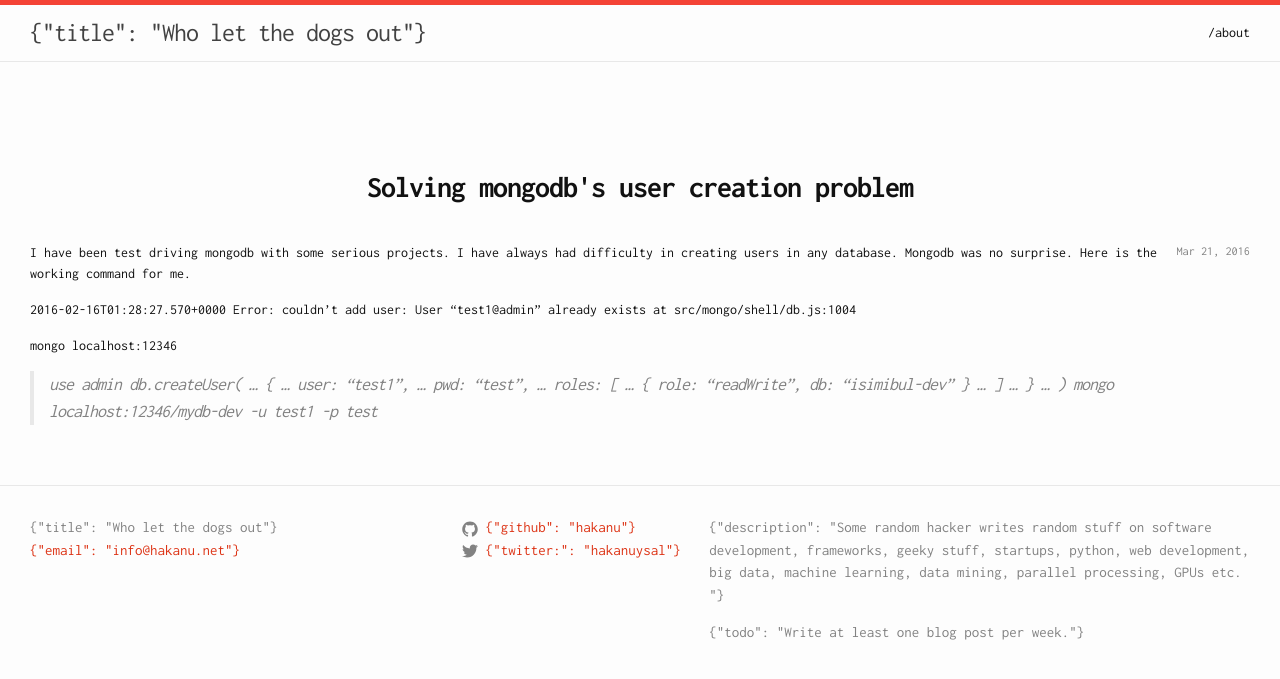
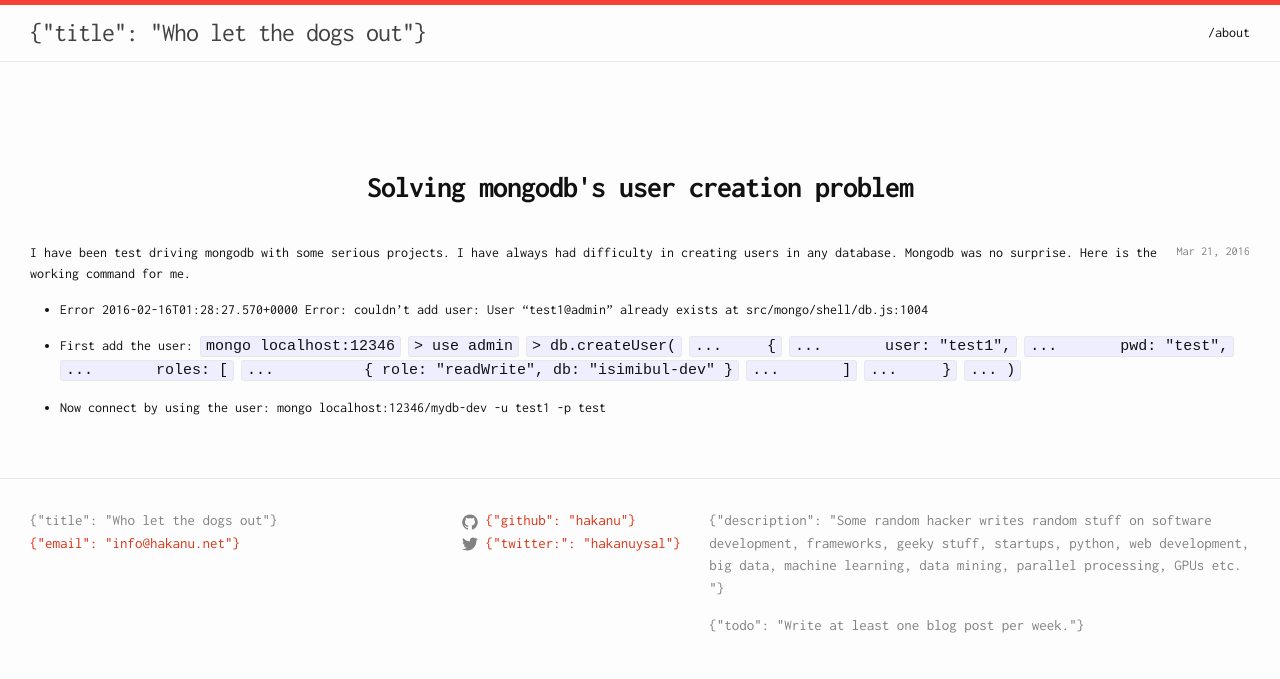
Before and after one commit to hakanu/blog, a Jekyll site: the page built from _posts/2016-03-21-your-filename.md, in a window 1280 px wide. Shown: the top 679 px of the page. Built offline with Jekyll 4.4.1, drawn with Linux system fonts in a browser that asks for light colours; comment, search, counter and statistics services are not loaded.

Commit message:
Updated 2016-03-21-your-filename.md

```diff
--- a/_posts/2016-03-21-your-filename.md
+++ b/_posts/2016-03-21-your-filename.md
@@ -5,20 +5,25 @@ category: mongodb
 title: "Solving mongodb's user creation problem"
 ---
 
+
 I have been test driving mongodb with some serious projects. I have always had difficulty in creating users in any database. Mongodb was no surprise.
 Here is the working command for me.
 
+- Error
 2016-02-16T01:28:27.570+0000 Error: couldn't add user: User "test1@admin" already exists at src/mongo/shell/db.js:1004
 
-mongo localhost:12346
-> use admin
-> db.createUser(
-...     {
-...       user: "test1",
-...       pwd: "test",
-...       roles: [
-...          { role: "readWrite", db: "isimibul-dev" }
-...       ]
-...     }
-... )
+- First add the user:
+`mongo localhost:12346`
+`> use admin`
+`> db.createUser(`
+`...     {`
+`...       user: "test1",`
+`...       pwd: "test",`
+`...       roles: [`
+`...          { role: "readWrite", db: "isimibul-dev" }`
+`...       ]`
+`...     }`
+`... )`
+
+- Now connect by using the user:
 mongo localhost:12346/mydb-dev -u test1 -p test
```
